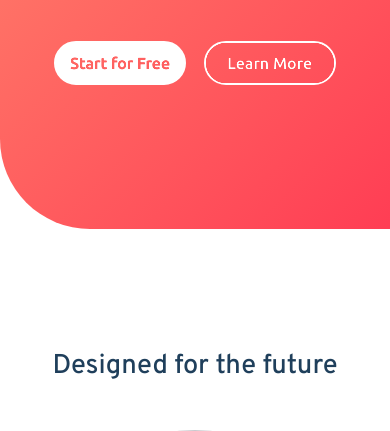
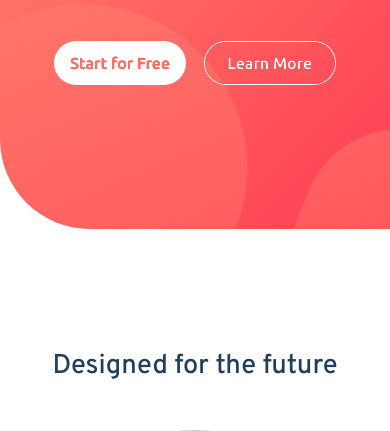
Before and after one commit to Jonathanmeij/blogr-landing-page-main, a plain HTML site: page index.html in a window 390 px wide. Shown: the part 350-781 px from the top of the page. Drawn offline with Linux system fonts and the light colour scheme.

Commit message:
button fix, background added

```diff
--- a/index.html
+++ b/index.html
@@ -89,7 +89,7 @@
     </div>
 
     <div class="main">
-      <img class="mainImg" src="images/illustration-laptop-mobile.svg" alt="">
+      <img class="mainImg" id="laptopImg" src="images/illustration-laptop-mobile.svg" alt="">
 
       <h4>Free, open, simple</h4>
       <p>
--- a/style.css
+++ b/style.css
@@ -64,7 +64,10 @@ nav {
 }
 
 .intro {
-    background: linear-gradient(315deg, hsl(353, 100%, 62%), hsl(13, 100%, 72%));
+    background-image: url(images/bg-pattern-intro-mobile.svg), linear-gradient(315deg, hsl(353, 100%, 62%), hsl(13, 100%, 72%));
+    background-repeat: no-repeat;
+    background-attachment: fixed;
+    background-position: -330px -250px, center;
     color: white;
     border-radius: 0px 0px 0px 90px;
 }
@@ -105,13 +108,22 @@ h2 {
     margin: 8px 8px;
     margin-top: 30px;
     margin-bottom: 5px;
-    outline: white solid 2px;
-    outline-offset: -1px;
+
+    /* outline: white solid 2px;
+    outline-offset: -1px; */
+
+    -webkit-border-radius: 500px;
+    -moz-border-radius: 500px;
+    border-radius: 500px;
+    -khtml-border-radius: 500px;
+
+    box-shadow: 0 0 0 1px rgb(255, 255, 255);
+
 }
 
 #startButton:hover {
     background-color: rgba(255, 255, 255, 0.185);
-    outline-color: rgba(255, 255, 255, 0.185);
+    box-shadow: 0 0 0 1px rgba(255, 255, 255, 0.185);
     color: white;
     mix-blend-mode: normal;
     outline-offset: 0;
@@ -213,3 +225,7 @@ p {
     transform: translate(-50%, -50%);
     margin-bottom: -230px;
 }
+
+#laptopImg{
+    width: 140vw;
+}
```
